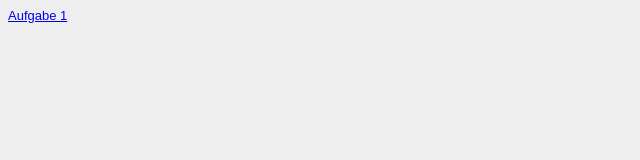
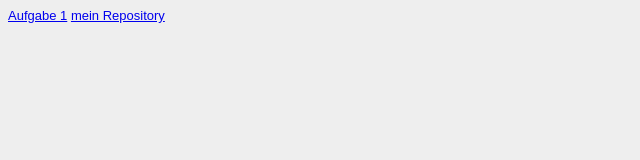
Before and after one commit to Jovolunas85/EIA2, a plain HTML site: page steckbrief.htm in a window 1280 px wide. Shown: the whole page, without its empty margins (0-640 px from the left). Drawn offline with Linux system fonts and the light colour scheme.

Commit message:
Steckbrief

```diff
--- a/steckbrief.htm
+++ b/steckbrief.htm
@@ -15,6 +15,6 @@
 </head>
 <body>
     <a href="https://jovolunas85.github.io/EIA2/A01_poem/">Aufgabe 1</a>
-    <a href="https://github.com/Jovolunas85/EIA2"></a>
+    <a href="https://github.com/Jovolunas85/EIA2">mein Repository</a>
 </body>
 </html>
```
